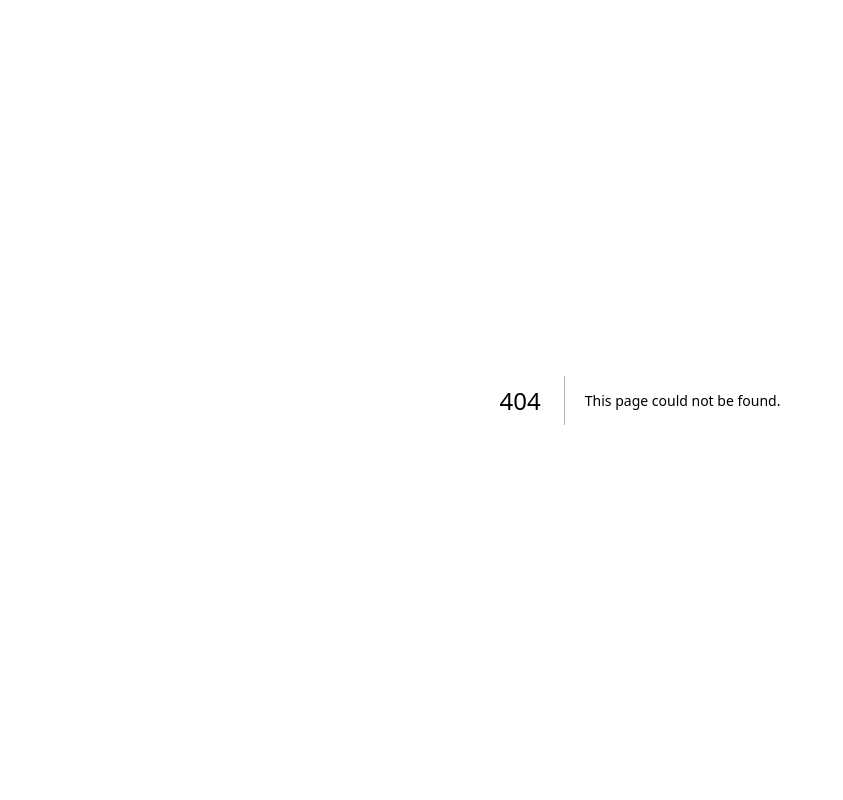
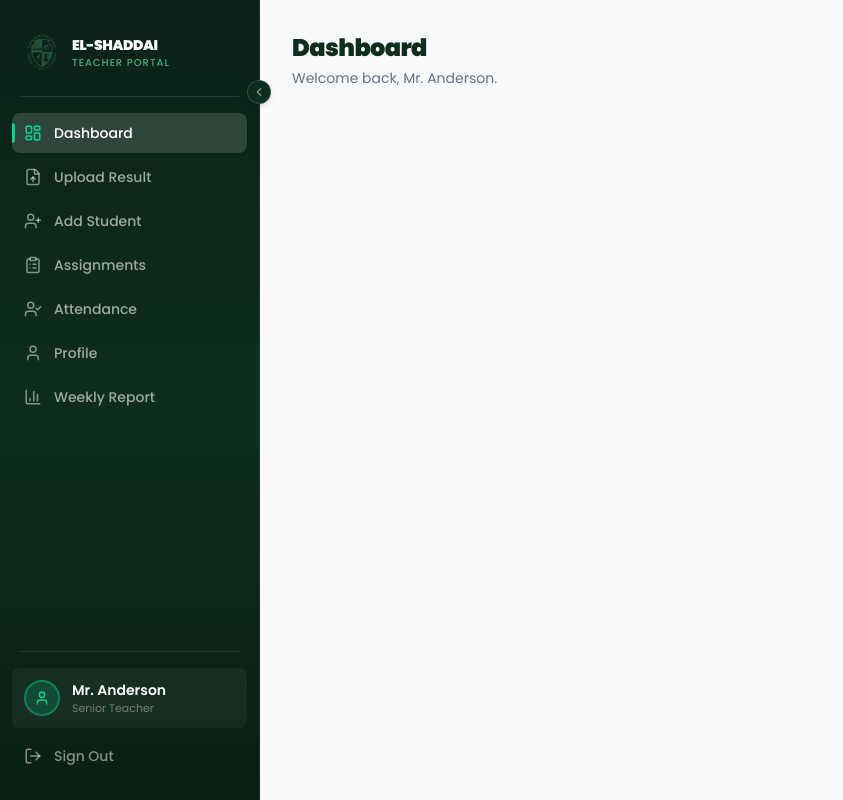
Before and after one commit to Ireoluuwa/elshaddaibaptistschools-ui, a Next.js app: page /portal/teacher in a window 1280 px wide. Before the commit this address had no page. Shown: the whole page, without its empty margins (0-843 px from the left). Built offline with nearby package versions, Linux system fonts and the light colour scheme.

Commit message:
feat add siderbar for teacher

```diff
--- a/app/auth/login/page.tsx
+++ b/app/auth/login/page.tsx
@@ -1,9 +1,19 @@
 import AuthBranding from "@/components/auth/AuthBranding";
 import LoginForm from "@/components/auth/LoginForm";
+import Link from "next/link";
+import { ArrowLeft } from "lucide-react";
 
 export default function LoginPage() {
   return (
-    <div className="min-h-screen flex flex-col lg:flex-row">
+    <div className="min-h-screen flex flex-col lg:flex-row relative">
+      {/* Back to Home */}
+      <Link
+        href="/"
+        className="absolute top-6 left-6 z-50 flex items-center gap-2 px-2 py-2 rounded-full border border-gray-200 bg-white/80 backdrop-blur-sm text-[#0e2e1d] text-sm font-medium hover:border-[#006442] hover:text-[#006442] transition-all shadow-sm"
+      >
+        <ArrowLeft size={16} />
+      </Link>
+
       <AuthBranding />
       <LoginForm />
     </div>
--- /dev/null
+++ b/app/portal/teacher/layout.tsx
@@ -0,0 +1,16 @@
+import TeacherSidebar from "@/components/teacher/shared/TeacherSidebar";
+
+export default function TeacherLayout({
+  children,
+}: {
+  children: React.ReactNode;
+}) {
+  return (
+    <div className="min-h-screen bg-gray-50">
+      <TeacherSidebar />
+      <main className="lg:pl-[260px] transition-all duration-300">
+        <div className="p-6 lg:p-8">{children}</div>
+      </main>
+    </div>
+  );
+}
--- /dev/null
+++ b/app/portal/teacher/page.tsx
@@ -0,0 +1,12 @@
+export default function TeacherDashboard() {
+  return (
+    <div>
+      <h1 className="text-[#0e2e1d] text-2xl font-black tracking-tight">
+        Dashboard
+      </h1>
+      <p className="text-gray-500 text-sm mt-1">
+        Welcome back, Mr. Anderson.
+      </p>
+    </div>
+  );
+}
--- /dev/null
+++ b/components/teacher/shared/TeacherSidebar.tsx
@@ -0,0 +1,193 @@
+"use client";
+
+import React, { useState } from "react";
+import Link from "next/link";
+import { usePathname } from "next/navigation";
+import { motion, AnimatePresence } from "framer-motion";
+import {
+  LayoutDashboard,
+  FileUp,
+  UserPlus,
+  ClipboardList,
+  UserCheck,
+  User,
+  BarChart3,
+  LogOut,
+  ChevronLeft,
+  Menu,
+} from "lucide-react";
+
+const sidebarLinks = [
+  { name: "Dashboard", href: "/portal/teacher", icon: LayoutDashboard },
+  { name: "Upload Result", href: "/portal/teacher/results", icon: FileUp },
+  { name: "Add Student", href: "/portal/teacher/students", icon: UserPlus },
+  { name: "Assignments", href: "/portal/teacher/assignments", icon: ClipboardList },
+  { name: "Attendance", href: "/portal/teacher/attendance", icon: UserCheck },
+  { name: "Profile", href: "/portal/teacher/profile", icon: User },
+  { name: "Weekly Report", href: "/portal/teacher/reports", icon: BarChart3 },
+];
+
+const TeacherSidebar = () => {
+  const pathname = usePathname();
+  const [collapsed, setCollapsed] = useState(false);
+  const [mobileOpen, setMobileOpen] = useState(false);
+
+  const isActive = (href: string) => {
+    if (href === "/portal/teacher") return pathname === href;
+    return pathname.startsWith(href);
+  };
+
+  const SidebarContent = () => (
+    <div className="flex flex-col h-full">
+      {/* Header */}
+      <div className="flex items-center gap-3 px-5 pt-8 pb-6">
+        <img
+          src="/logo.png"
+          alt="El-Shaddai"
+          className="w-10 h-10 object-contain shrink-0"
+        />
+        {!collapsed && (
+          <motion.div
+            initial={{ opacity: 0 }}
+            animate={{ opacity: 1 }}
+            className="flex flex-col min-w-0"
+          >
+            <span className="text-white text-sm font-black tracking-tight truncate">
+              EL-SHADDAI
+            </span>
+            <span className="text-emerald-300/70 text-[10px] font-medium uppercase tracking-widest">
+              Teacher Portal
+            </span>
+          </motion.div>
+        )}
+      </div>
+
+      {/* Divider */}
+      <div className="mx-5 h-px bg-white/10 mb-4" />
+
+      {/* Navigation */}
+      <nav className="flex-1 flex flex-col gap-1 px-3">
+        {sidebarLinks.map((link) => {
+          const active = isActive(link.href);
+          const Icon = link.icon;
+          return (
+            <Link
+              key={link.href}
+              href={link.href}
+              onClick={() => setMobileOpen(false)}
+              className={`group flex items-center gap-3 px-3 py-2.5 rounded-lg text-sm font-medium transition-all duration-200 relative ${
+                active
+                  ? "bg-white/15 text-white shadow-sm"
+                  : "text-white/60 hover:text-white hover:bg-white/8"
+              }`}
+            >
+              {active && (
+                <motion.div
+                  layoutId="sidebar-active"
+                  className="absolute left-0 top-1/2 -translate-y-1/2 w-[3px] h-5 bg-emerald-400 rounded-r-full"
+                  transition={{ type: "spring", stiffness: 300, damping: 30 }}
+                />
+              )}
+              <Icon size={18} className={active ? "text-emerald-400" : "text-white/50 group-hover:text-white/80"} />
+              {!collapsed && <span className="truncate">{link.name}</span>}
+            </Link>
+          );
+        })}
+      </nav>
+
+      {/* Bottom Section */}
+      <div className="mt-auto px-3 pb-6">
+        {/* Divider */}
+        <div className="mx-2 h-px bg-white/10 mb-4" />
+
+        {/* User Info */}
+        <div className="flex items-center gap-3 px-3 py-3 rounded-lg bg-white/5">
+          <div className="w-9 h-9 rounded-full bg-emerald-500/20 border-2 border-emerald-400/40 flex items-center justify-center shrink-0">
+            <User size={16} className="text-emerald-400" />
+          </div>
+          {!collapsed && (
+            <motion.div
+              initial={{ opacity: 0 }}
+              animate={{ opacity: 1 }}
+              className="flex-1 min-w-0"
+            >
+              <p className="text-white text-sm font-semibold truncate">
+                Mr. Anderson
+              </p>
+              <p className="text-white/40 text-[11px] truncate">
+                Senior Teacher
+              </p>
+            </motion.div>
+          )}
+        </div>
+
+        {/* Logout */}
+        <Link
+          href="/auth/login"
+          className="flex items-center gap-3 px-3 py-2.5 mt-2 rounded-lg text-white/50 hover:text-red-400 hover:bg-red-500/10 text-sm font-medium transition-all"
+        >
+          <LogOut size={18} />
+          {!collapsed && <span>Sign Out</span>}
+        </Link>
+      </div>
+    </div>
+  );
+
+  return (
+    <>
+      {/* Desktop Sidebar */}
+      <aside
+        className={`hidden lg:flex flex-col fixed top-0 left-0 h-screen bg-gradient-to-b from-[#0a2118] via-[#0e2e1d] to-[#0a1f15] border-r border-white/5 z-40 transition-all duration-300 ${
+          collapsed ? "w-[72px]" : "w-[260px]"
+        }`}
+      >
+        {/* Collapse Toggle */}
+        <button
+          onClick={() => setCollapsed(!collapsed)}
+          className="absolute -right-3 top-20 w-6 h-6 rounded-full bg-[#0e2e1d] border border-white/15 flex items-center justify-center text-white/50 hover:text-white hover:border-white/30 transition-all z-50 shadow-md"
+        >
+          <ChevronLeft
+            size={14}
+            className={`transition-transform duration-300 ${collapsed ? "rotate-180" : ""}`}
+          />
+        </button>
+
+        <SidebarContent />
+      </aside>
+
+      {/* Mobile Toggle */}
+      <button
+        onClick={() => setMobileOpen(true)}
+        className="lg:hidden fixed top-4 left-4 z-50 w-10 h-10 rounded-xl bg-[#0e2e1d] text-white flex items-center justify-center shadow-lg"
+      >
+        <Menu size={20} />
+      </button>
+
+      {/* Mobile Overlay */}
+      <AnimatePresence>
+        {mobileOpen && (
+          <>
+            <motion.div
+              initial={{ opacity: 0 }}
+              animate={{ opacity: 1 }}
+              exit={{ opacity: 0 }}
+              onClick={() => setMobileOpen(false)}
+              className="lg:hidden fixed inset-0 bg-black/50 backdrop-blur-sm z-40"
+            />
+            <motion.aside
+              initial={{ x: -280 }}
+              animate={{ x: 0 }}
+              exit={{ x: -280 }}
+              transition={{ type: "spring", stiffness: 300, damping: 30 }}
+              className="lg:hidden fixed top-0 left-0 h-screen w-[260px] bg-gradient-to-b from-[#0a2118] via-[#0e2e1d] to-[#0a1f15] border-r border-white/5 z-50 shadow-2xl"
+            >
+              <SidebarContent />
+            </motion.aside>
+          </>
+        )}
+      </AnimatePresence>
+    </>
+  );
+};
+
+export default TeacherSidebar;
```
